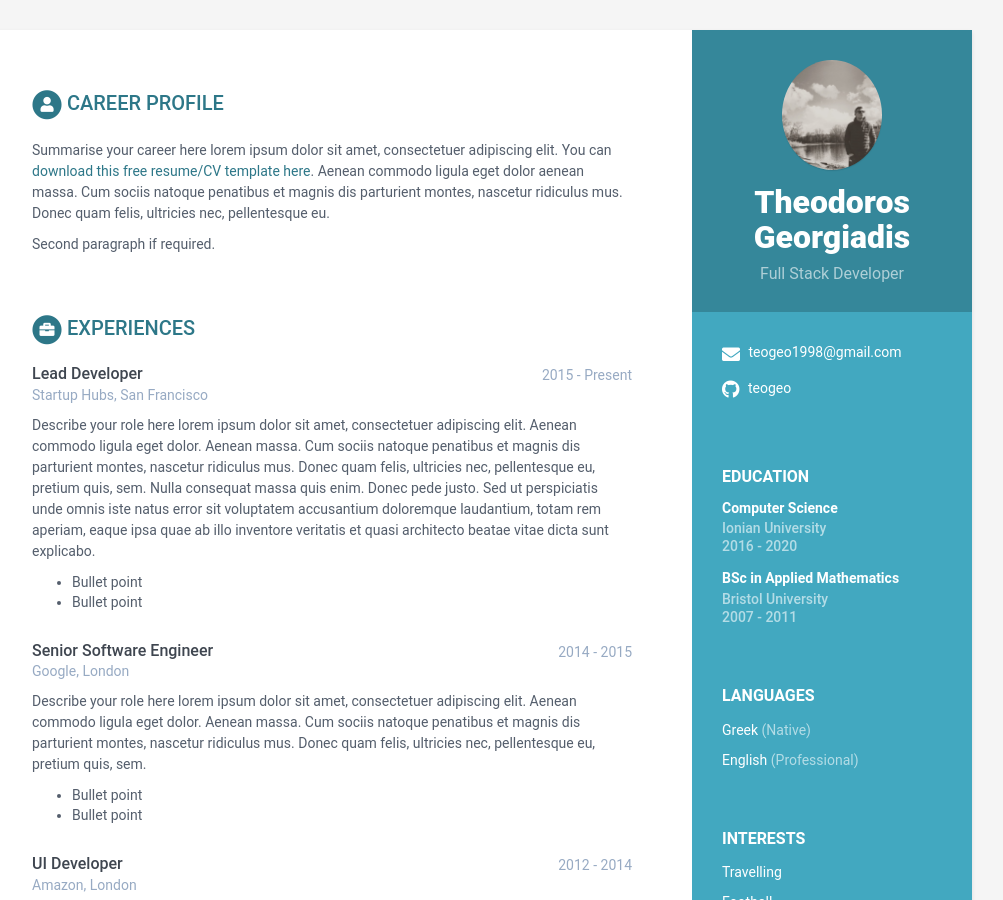
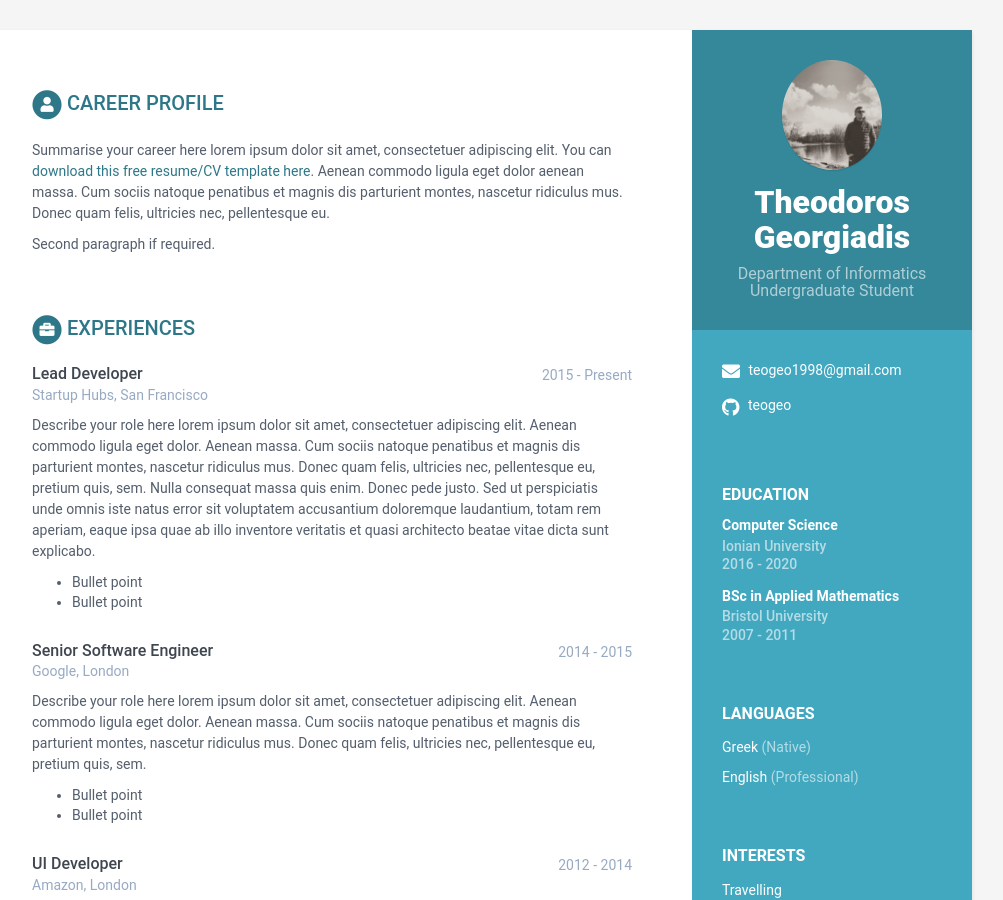
Before and after one commit to teogeo/Mycv, a Jekyll site: the page built from index.html, in a window 1280 px wide and 900 px high. Shown: the whole window, without its empty margins (168-1171 px from the left). Built offline with Jekyll 4.4.1, drawn with Linux system fonts in a browser that asks for light colours.

Commit message:
Update data.yml

```diff
--- a/_data/data.yml
+++ b/_data/data.yml
@@ -8,7 +8,7 @@ sidebar:
 
     # Profile information
     name: Theodoros Georgiadis
-    tagline: Full Stack Developer
+    tagline: Department of Informatics Undergraduate Student
     avatar: 55648174_2096098147170486_8548492555640111104_n.jpg  #place a 100x100 picture inside /assets/images/ folder and provide the name of the file below
 
     # Sidebar links
```
